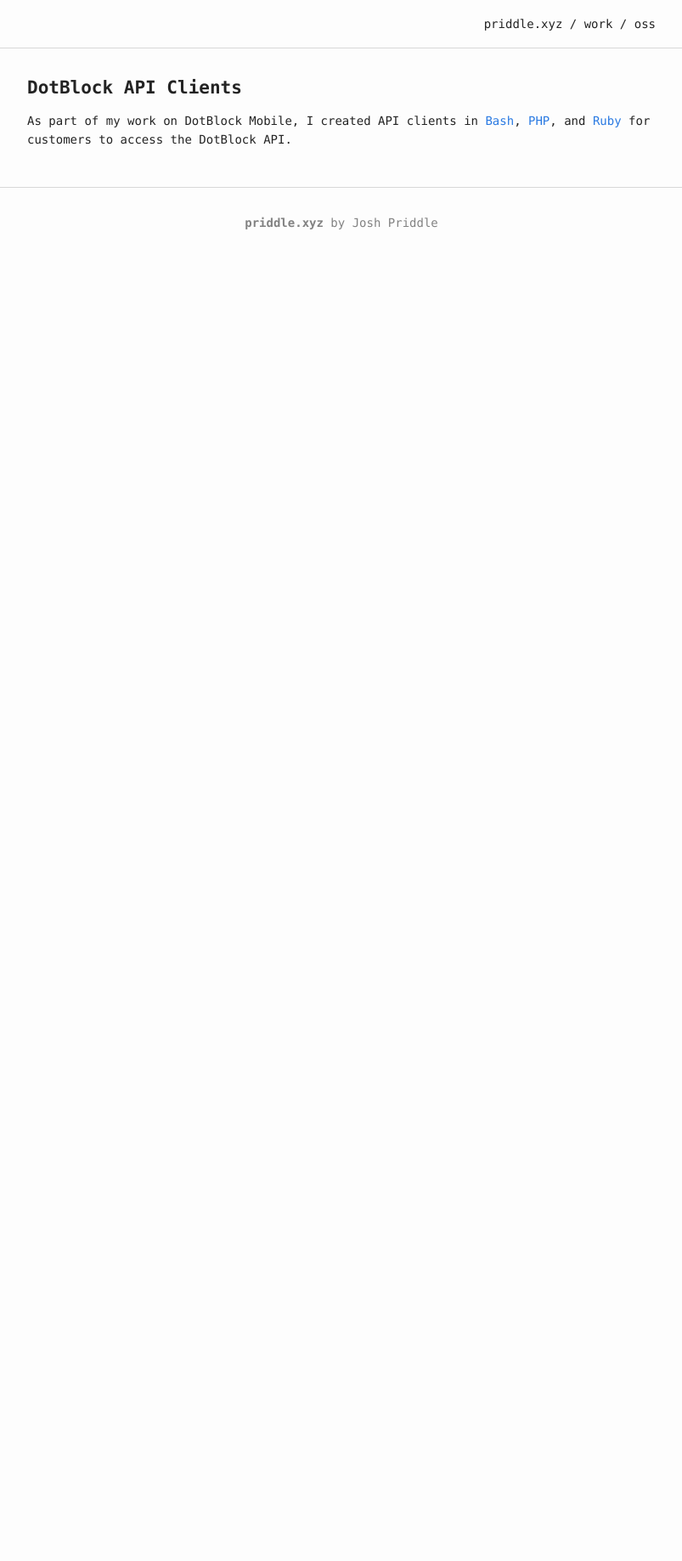
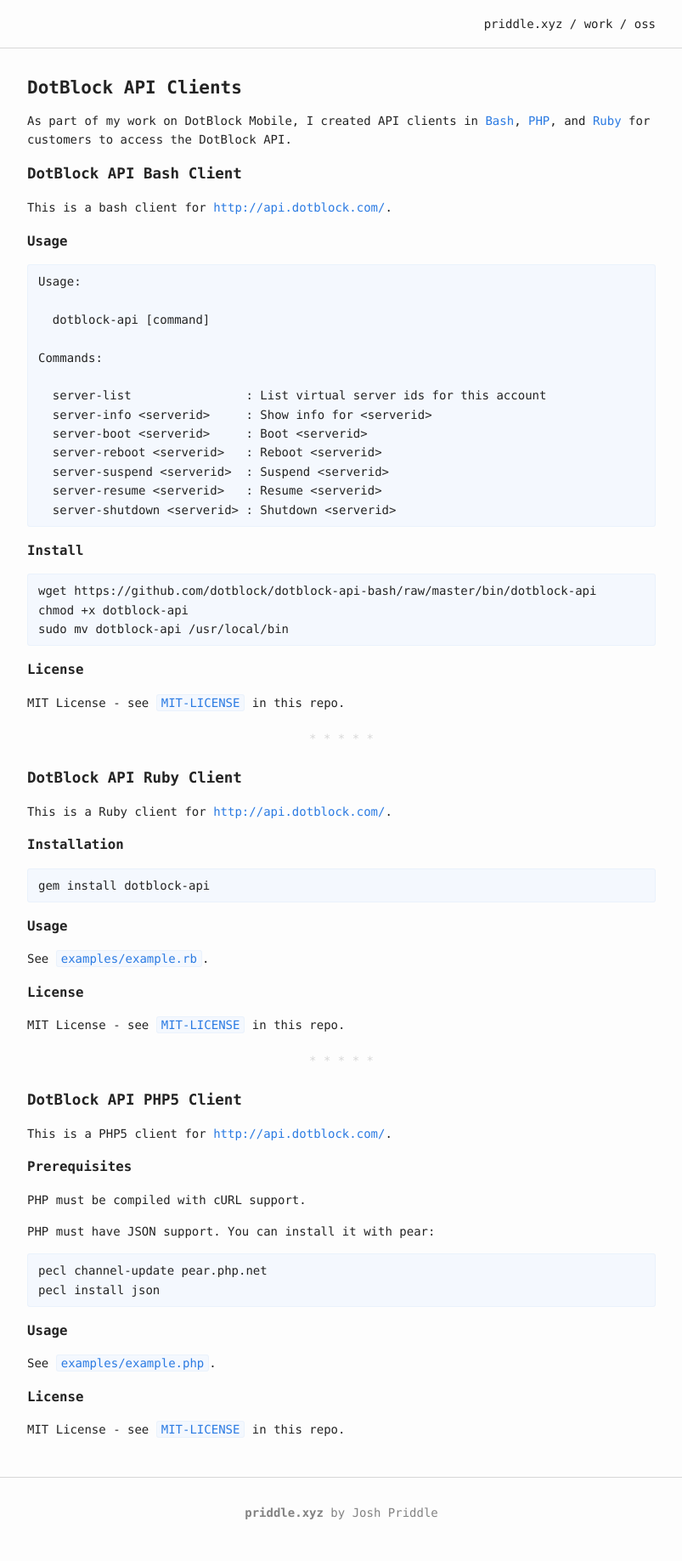
Before and after one commit to itspriddle/priddle.xyz, a Jekyll site: the page built from _projects/oss/dotblock-api-clients.md, in a window 1280 px wide. Shown: the whole page at 85% size, without its empty margins (238-1041 px from the left). Built offline with Jekyll 4.4.1, drawn with Linux system fonts in a browser that asks for light colours; before the commit the page ends 900 px from its top, so only the background shows below that.

Commit message:
Update project

```diff
--- a/_projects/oss/dotblock-api-clients.md
+++ b/_projects/oss/dotblock-api-clients.md
@@ -19,3 +19,74 @@
 [Bash]: https://github.com/dotblock/dotblock-api-bash
 [PHP]: https://github.com/dotblock/dotblock-api-php
 [Ruby]: https://github.com/dotblock/dotblock-api-ruby
+
+## DotBlock API Bash Client
+
+This is a bash client for <http://api.dotblock.com/>.
+
+### Usage
+
+    Usage:
+
+      dotblock-api [command]
+
+    Commands:
+
+      server-list                : List virtual server ids for this account
+      server-info <serverid>     : Show info for <serverid>
+      server-boot <serverid>     : Boot <serverid>
+      server-reboot <serverid>   : Reboot <serverid>
+      server-suspend <serverid>  : Suspend <serverid>
+      server-resume <serverid>   : Resume <serverid>
+      server-shutdown <serverid> : Shutdown <serverid>
+
+### Install
+
+    wget https://github.com/dotblock/dotblock-api-bash/raw/master/bin/dotblock-api
+    chmod +x dotblock-api
+    sudo mv dotblock-api /usr/local/bin
+
+### License
+
+MIT License - see [`MIT-LICENSE`](https://github.com/dotblock/dotblock-api-bash/blob/master/MIT-LICENSE) in this repo.
+
+---
+
+## DotBlock API Ruby Client
+
+This is a Ruby client for <http://api.dotblock.com/>.
+
+### Installation
+
+    gem install dotblock-api
+
+### Usage
+
+See [`examples/example.rb`](https://github.com/dotblock/dotblock-api-ruby/blob/master/examples/example.rb).
+
+### License
+
+MIT License - see [`MIT-LICENSE`](https://github.com/dotblock/dotblock-api-ruby/blob/master/MIT-LICENSE) in this repo.
+
+---
+
+## DotBlock API PHP5 Client
+
+This is a PHP5 client for <http://api.dotblock.com/>.
+
+### Prerequisites
+
+PHP must be compiled with cURL support.
+
+PHP must have JSON support. You can install it with pear:
+
+    pecl channel-update pear.php.net
+    pecl install json
+
+### Usage
+
+See [`examples/example.php`](https://github.com/dotblock/dotblock-api-php/blob/master/examples/example.php).
+
+### License
+
+MIT License - see [`MIT-LICENSE`](https://github.com/dotblock/dotblock-api-php/blob/master/MIT-LICENSE) in this repo.
```
